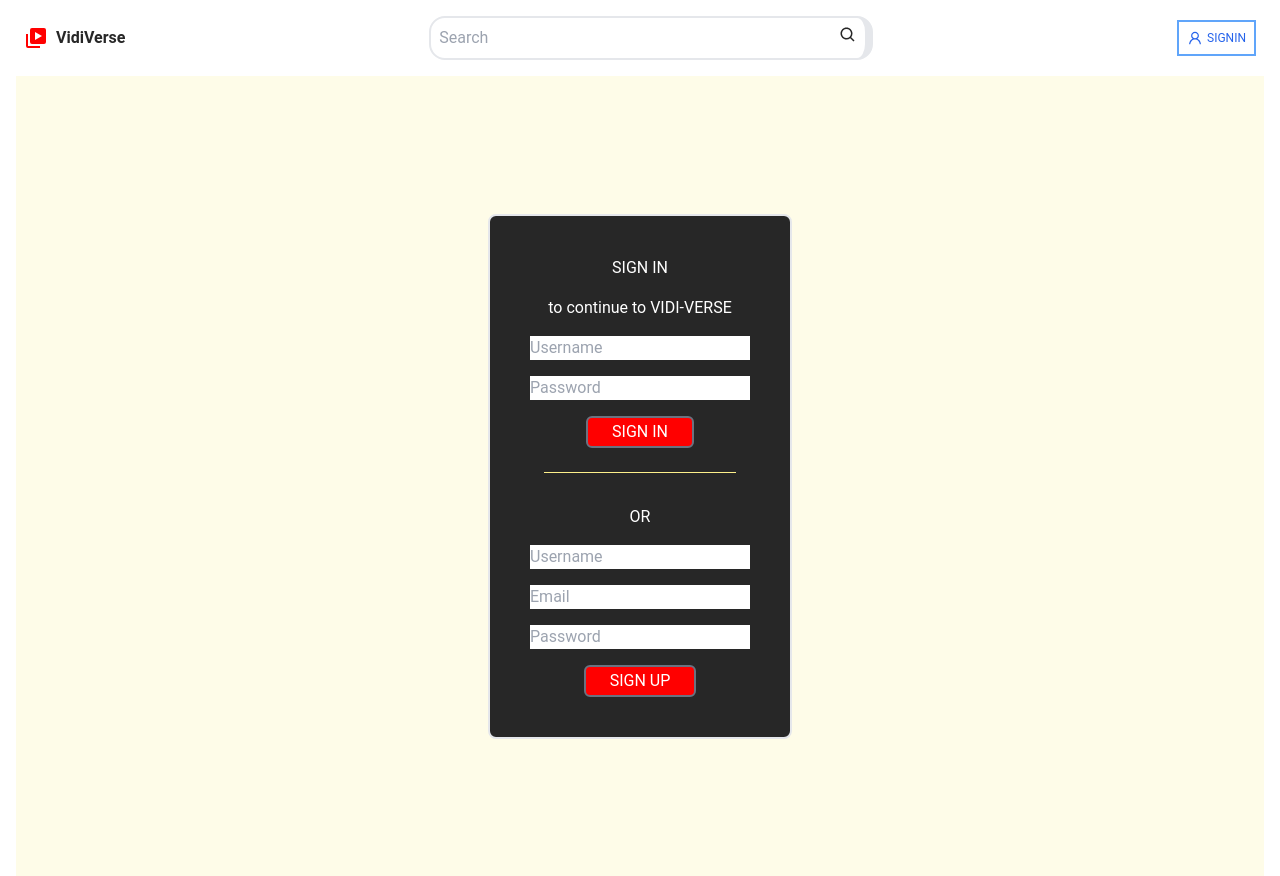
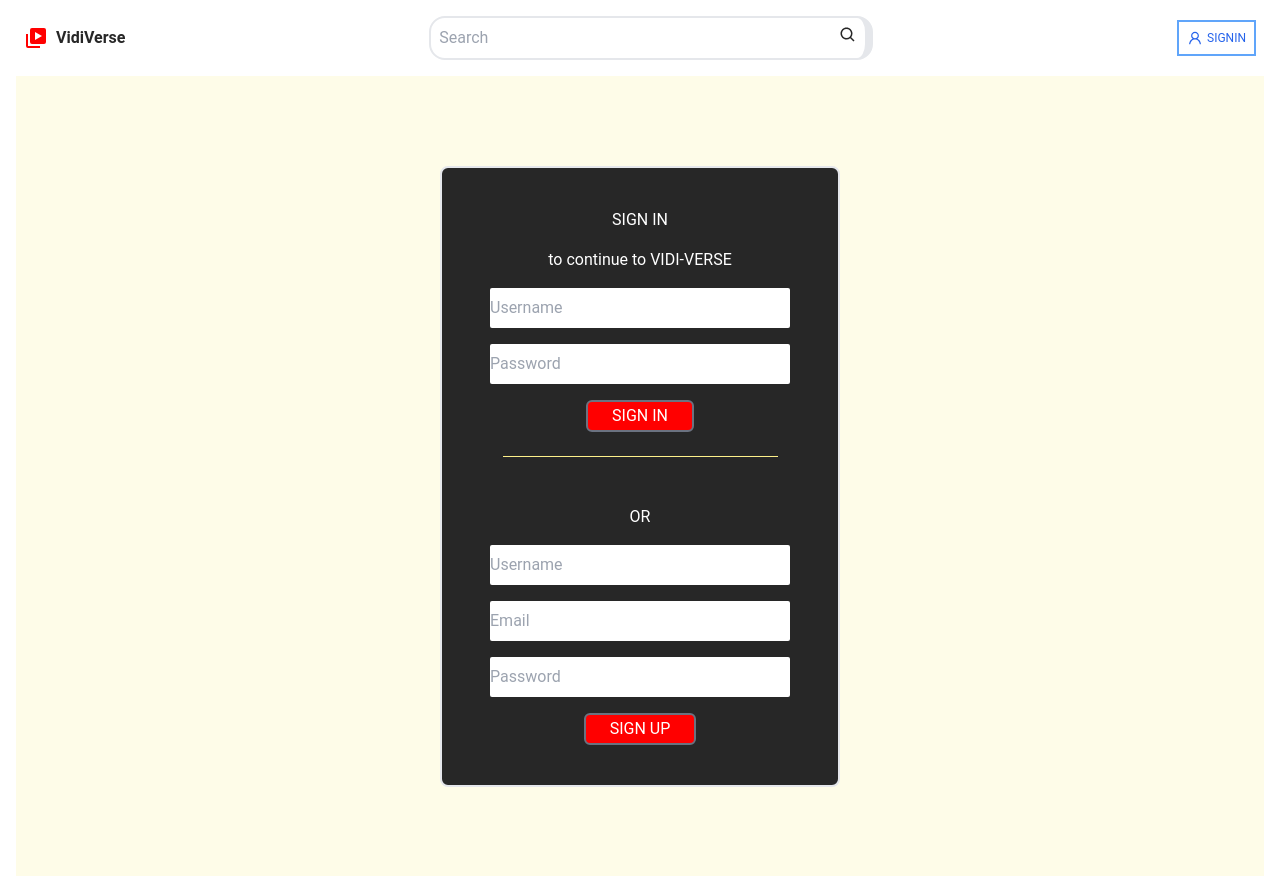
Before and after one commit to studiosnabeel/vidi-verse, a Next.js app in the folder client/: page /login in a window 1280 px wide. Built offline with nearby package versions, Linux system fonts and the light colour scheme.

Commit message:
Responsive style for login page

```diff
--- a/client/app/login/page.tsx
+++ b/client/app/login/page.tsx
@@ -5,41 +5,41 @@ const login = () => {
   return (
     <div className='mx-4 font-roboto'>
       <Navbar />
-      <div className='flex justify-center items-center h-[100vh] bg-yellow-50'>
+      <div className='flex justify-center items-center h-[100vh] bg-yellow-50 '>
         <div
           className='flex flex-col gap-4
-      border-2 p-10 rounded-lg bg-[#272727] text-white items-center'
+      border-2 p-10 rounded-lg bg-[#272727] text-white items-center lg:w-[400px]'
         >
           <h2 className='text-center'>SIGN IN</h2>
           <p className='text-center'>to continue to VIDI-VERSE</p>
           <input
-            className='text-[#272727] outline-none'
+            className='text-[#272727] outline-none rounded-sm lg:w-[300px] lg:py-2'
             type='text'
             placeholder='Username'
           />
           <input
-            className='text-[#272727] outline-none'
+            className='text-[#272727] outline-none rounded-sm lg:w-[300px] lg:py-2'
             type='text'
             placeholder='Password'
           />
           <button className='text-white bg-[#ff0000] border-2 border-gray-500 rounded-md px-6 py-[2px] cursor-pointer h-max w-max hover:rounded-none'>
             SIGN IN
           </button>
-          <hr className='border-yellow-200 w-48 mb-4 mt-2' />
+          <hr className='border-yellow-200 w-48 mb-4 mt-2 lg:w-[275px] lg:py-2' />
           <span>OR</span>
 
           <input
-            className='text-[#272727] outline-none'
+            className='text-[#272727] outline-none rounded-sm lg:w-[300px] lg:py-2'
             type='text'
             placeholder='Username'
           />
           <input
-            className='text-[#272727] outline-none'
+            className='text-[#272727] outline-none rounded-sm lg:w-[300px] lg:py-2'
             type='text'
             placeholder='Email'
           />
           <input
-            className='text-[#272727] outline-none'
+            className='text-[#272727] outline-none rounded-sm lg:w-[300px] lg:py-2'
             type='text'
             placeholder='Password'
           />
```
